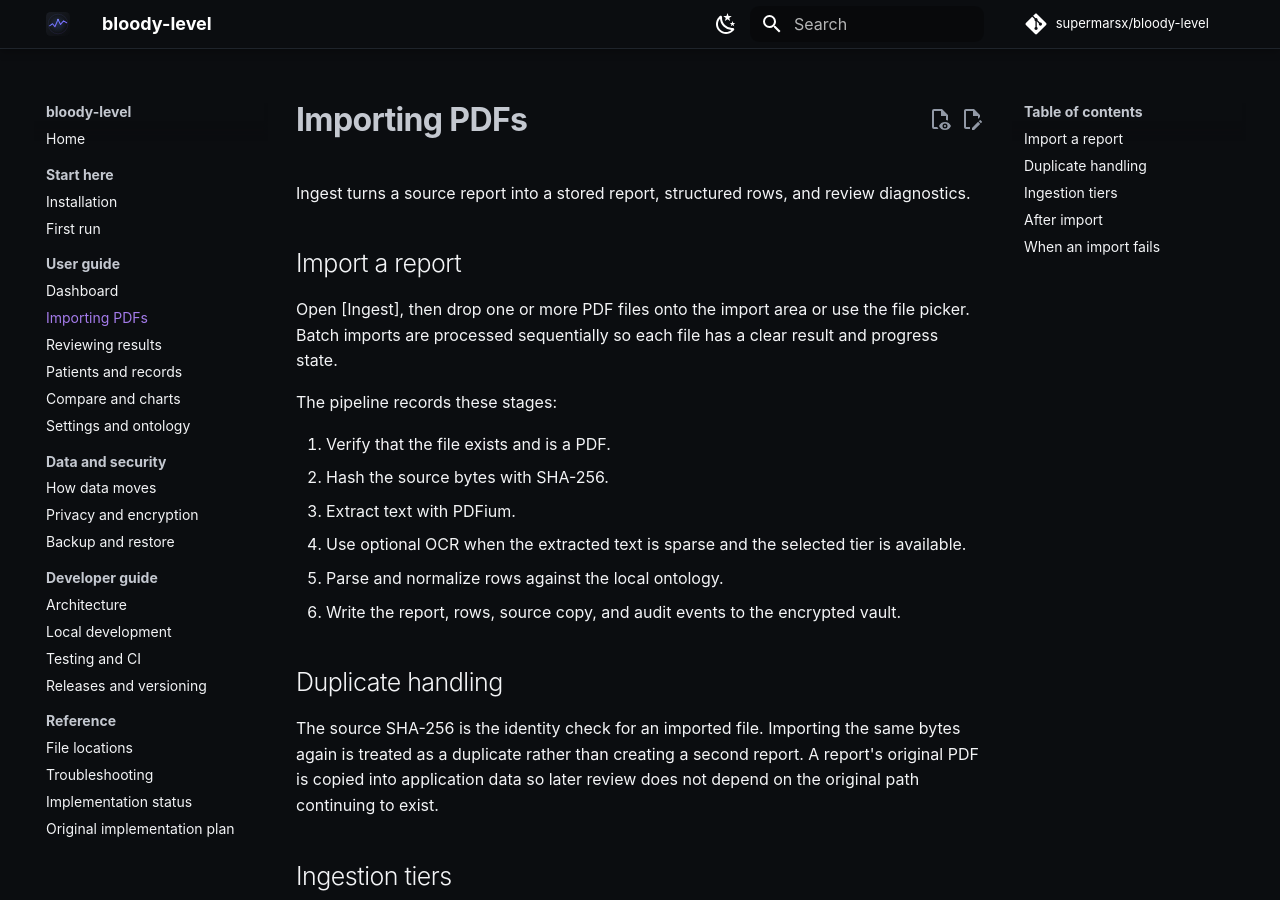
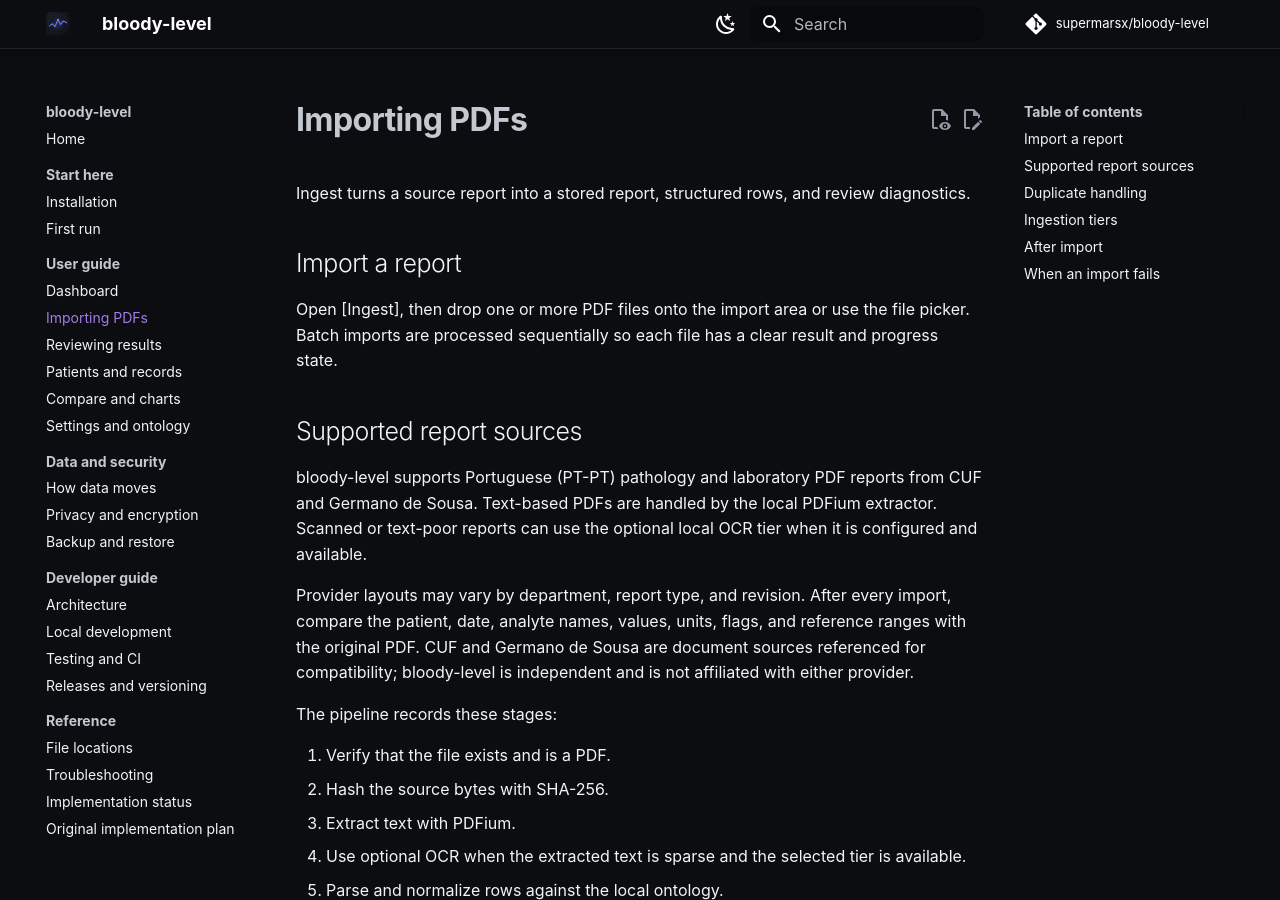
Before and after one commit to supermarsx/bloody-level, an MkDocs documentation site: the page built from docs/user-guide/ingest.md, in a window 1280 px wide and 900 px high. Built offline with MkDocs 1.6.1 and Material for MkDocs 9.7.7, drawn with Linux system fonts in a browser that asks for light colours; comment, search, counter and statistics services are not loaded.

Commit message:
docs: document Portuguese report support

```diff
--- a/docs/user-guide/ingest.md
+++ b/docs/user-guide/ingest.md
@@ -5,6 +5,19 @@ Ingest turns a source report into a stored report, structured rows, and review d
 ## Import a report
 
 Open [Ingest], then drop one or more PDF files onto the import area or use the file picker. Batch imports are processed sequentially so each file has a clear result and progress state.
+
+## Supported report sources
+
+bloody-level supports Portuguese (PT-PT) pathology and laboratory PDF reports
+from CUF and Germano de Sousa. Text-based PDFs are handled by the local PDFium
+extractor. Scanned or text-poor reports can use the optional local OCR tier when
+it is configured and available.
+
+Provider layouts may vary by department, report type, and revision. After every
+import, compare the patient, date, analyte names, values, units, flags, and
+reference ranges with the original PDF. CUF and Germano de Sousa are document
+sources referenced for compatibility; bloody-level is independent and is not
+affiliated with either provider.
 
 The pipeline records these stages:
 
```
Also changed, not shown: docs/index.md (+3 -0 lines), readme.md (+19 -5 lines).
